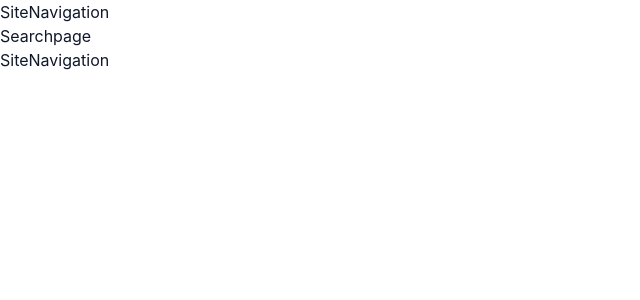
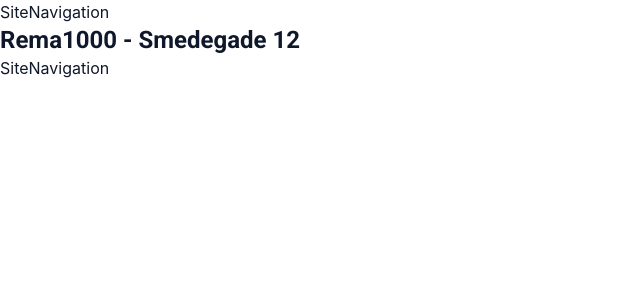
Before and after one commit to daniielp/web-app, a React (Create React App) app: page /search in a window 1280 px wide. Shown: the top 300 px of the page, without its empty margins (0-640 px from the left). Built offline with nearby package versions, Linux system fonts and the light colour scheme.

Commit message:
Created Typography Component
Example for the Typography Component can be found at SearchPage

```diff
--- a/public/index.html
+++ b/public/index.html
@@ -24,6 +24,10 @@
       work correctly both with client-side routing and a non-root public URL.
       Learn how to configure a non-root public URL by running `npm run build`.
     -->
+      <!-- Roboto & Josefin Sans Font -->
+      <link rel="preconnect" href="https://fonts.googleapis.com">
+      <link rel="preconnect" href="https://fonts.gstatic.com" crossorigin>
+      <link href="https://fonts.googleapis.com/css2?family=Josefin+Sans&family=Roboto:wght@700&display=swap" rel="stylesheet">
     <title>React App</title>
   </head>
   <body>
--- a/src/components/Typography.jsx
+++ /dev/null
@@ -1,9 +0,0 @@
-import React from 'react'
-
-function Typography() {
-  return (
-    <div>Typography</div>
-  )
-}
-
-export default Typography
--- /dev/null
+++ b/src/components/Typography.tsx
@@ -0,0 +1,45 @@
+import React from "react";
+import { cva, type VariantProps } from "class-variance-authority";
+import { cn } from "../lib/utils";
+
+const typographyVariants = cva("font-body", {
+  variants: {
+    variant: {
+      heading: "text-2xl font-bold font-display",
+      subHeading:
+        "text-base font-bold font-display",
+      body: "text-sm",
+      caption:
+        "text-xs",
+    },
+  },
+  defaultVariants: {
+    variant: "body",
+  },
+});
+
+export interface TypographyProps
+  extends React.ButtonHTMLAttributes<HTMLParagraphElement>,
+    VariantProps<typeof typographyVariants> {}
+
+const Typography: React.FC<TypographyProps> = ({ variant, className, children, ...props }) => {
+  let Comp: React.ElementType;
+
+  switch (variant) {
+    case "heading":
+      Comp = "h1";
+      break;
+    case "subHeading":
+      Comp = "h2";
+      break;
+    case "caption":
+      Comp = "small";
+      break;
+    default:
+      Comp = "p";
+  }
+
+  return <Comp className={cn(typographyVariants({variant, className}))} {...props}>{children}</Comp>;
+};
+
+export default Typography;
--- a/src/pages/SearchPage.jsx
+++ b/src/pages/SearchPage.jsx
@@ -1,7 +1,10 @@
 import React from "react";
+import Typography from "../components/Typography";
 
 function SearchPage() {
-  return <div>Searchpage</div>;
+  return <main>
+    <Typography variant="heading">Rema1000 <span className="font-normal">- Smedegade 12</span></Typography>
+  </main>;
 }
 
 export default SearchPage;
--- a/src/styles/globals.css
+++ b/src/styles/globals.css
@@ -79,3 +79,17 @@
     font-feature-settings: "rlig" 1, "calt" 1;
   }
 }
+
+@layer base {
+  @font-face {
+    font-family: "Roboto", sans-serif;
+    font-weight: 700;
+    font-style: normal;
+  }
+  @font-face {
+    font-family: "Josefin Sans", sans-serif;
+    font-optical-sizing: auto;
+    font-weight: 400;
+    font-style: normal;
+  }
+}
--- a/tailwind.config.js
+++ b/tailwind.config.js
@@ -54,7 +54,8 @@
         sm: "calc(var(--radius) - 4px)",
       },
       fontFamily: {
-        sans: ["var(--font-sans)", ...fontFamily.sans],
+        display: ["Roboto"],
+        body: ["Josefin Sans", ...fontFamily.sans]
       },
       keyframes: {
         "accordion-down": {
```
Also changed, not shown: 1 other file (tests, documents, lock files or other folders).
